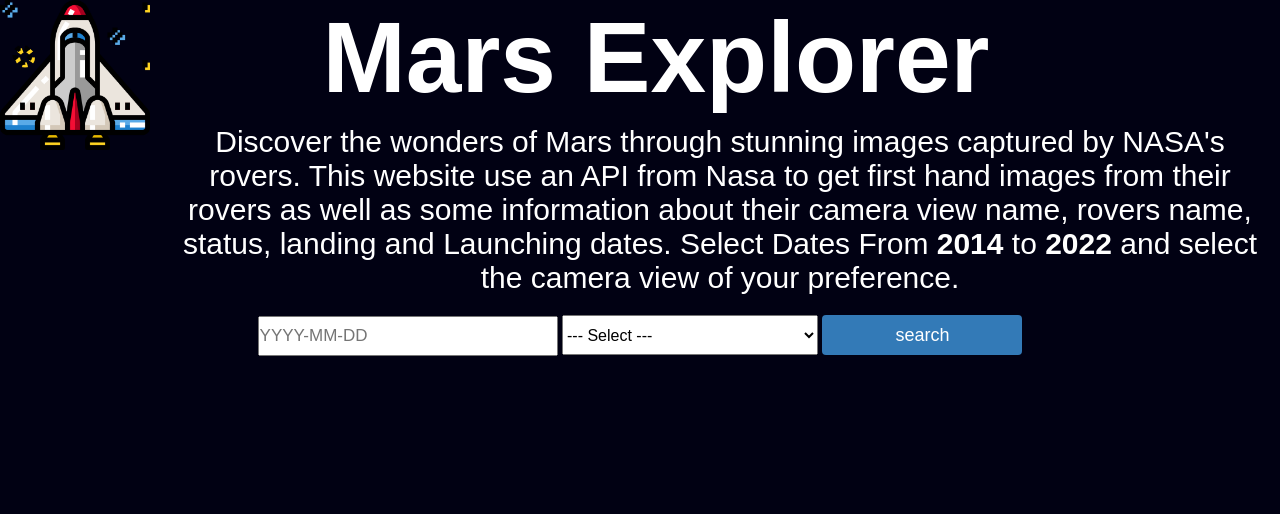
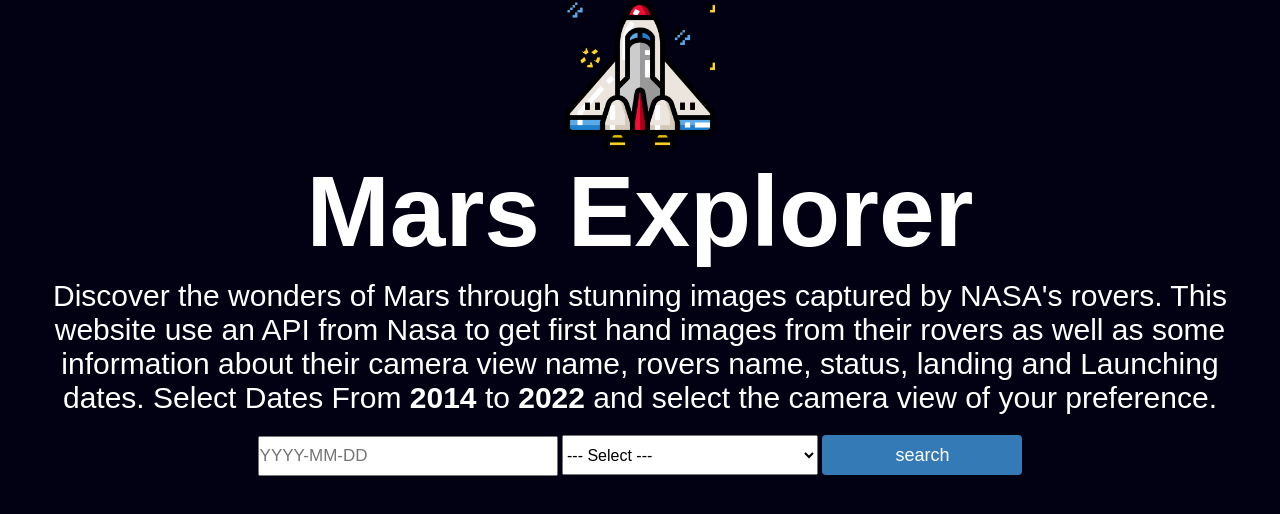
Before and after one commit to Andresyance20/Mars-Explorer, a plain HTML site: page index.html in a window 1280 px wide. Drawn offline with Linux system fonts and the light colour scheme.

Commit message:
Update style.css
center logo

```diff
--- a/style.css
+++ b/style.css
@@ -21,7 +21,7 @@
     align-items: center;
     justify-content: center;
     text-align: center;
-    margin-right: 10%;
+
 
 }
 
@@ -57,8 +57,8 @@
 .logo{
     width: 150px;
     height: auto;
-    float: left;
-    margin-right: 10px;
+    float: center;
+
 }
 
 
```
